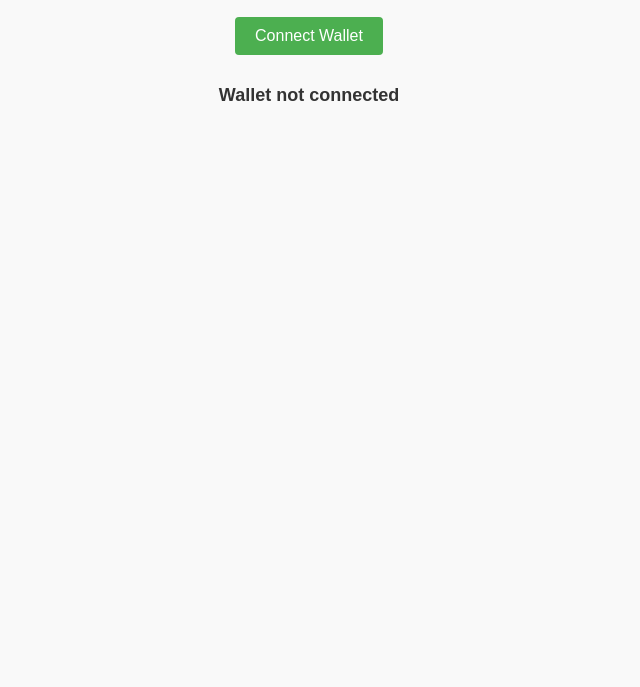
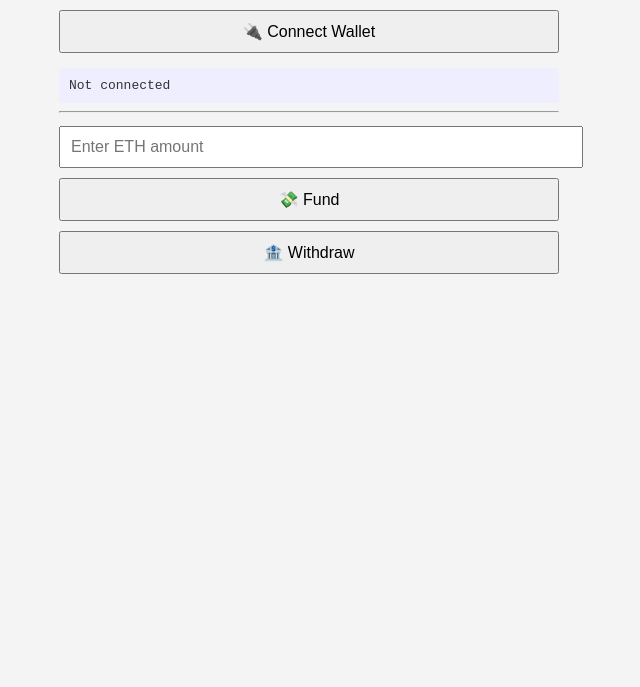
Before and after one commit to Bestposs1ble/BlockchainDemo, a plain HTML site: page lesson8彩票dapp实战训练/frontend/index.html in a window 1280 px wide. Shown: the part 113-800 px from the top of the page, without its empty margins (331-971 px from the left). Drawn offline with Linux system fonts and the light colour scheme.

Commit message:
Update index.html
根据合约完善前端

```diff
--- a/lesson8彩票dapp实战训练/frontend/index.html
+++ b/lesson8彩票dapp实战训练/frontend/index.html
@@ -2,50 +2,49 @@
 <html lang="en">
 <head>
   <meta charset="UTF-8" />
+  <title>FundMe DApp</title>
   <meta name="viewport" content="width=device-width, initial-scale=1" />
-  <title>Simple Wallet Connect</title>
   <style>
     body {
       font-family: Arial, sans-serif;
-      max-width: 480px;
-      margin: 20px auto;
+      max-width: 500px;
+      margin: 30px auto;
+      padding: 20px;
+      background: #f4f4f4;
+      color: #333;
+    }
+    button, input {
       padding: 10px;
-      background-color: #f9f9f9;
-      color: #333;
-      text-align: center;
-    }
-    button {
-      cursor: pointer;
-      padding: 10px 20px;
+      margin: 5px 0;
+      width: 100%;
       font-size: 16px;
-      border-radius: 4px;
-      border: none;
-      background-color: #4caf50;
-      color: white;
-      margin-top: 20px;
-    }
-    button:disabled {
-      background-color: #888;
-      cursor: not-allowed;
     }
     #status {
-      margin-top: 30px;
-      font-size: 18px;
-      font-weight: bold;
+      background: #eef;
+      padding: 10px;
+      margin-top: 10px;
+      border-radius: 4px;
+      font-family: monospace;
     }
   </style>
 </head>
 <body>
 
-  <h1>Simple Wallet Connect</h1>
+  <h2>FundMe DApp</h2>
 
-  <button id="connectButton">Connect Wallet</button>
+  <button id="connectButton">🔌 Connect Wallet</button>
 
-  <div id="status">Wallet not connected</div>
+  <div id="status">Not connected</div>
+
+  <hr />
+
+  <input id="ethAmount" type="number" placeholder="Enter ETH amount" step="0.001" min="0" />
+  <button id="fundButton">💸 Fund</button>
+
+  <button id="withdrawButton">🏦 Withdraw</button>
 
   <script src="https://cdn.jsdelivr.net/npm/ethers@5.7.2/dist/ethers.umd.min.js"></script>
-
-  <script src="app.js" type="application/javascript"></script>
+  <script src="app.js"></script>
 
 </body>
 </html>
```
